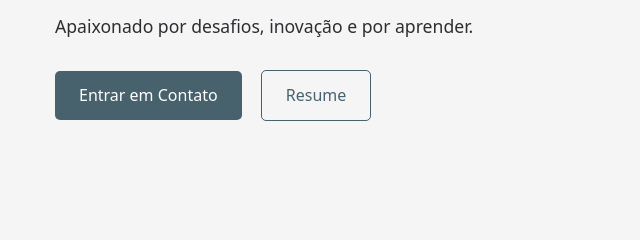
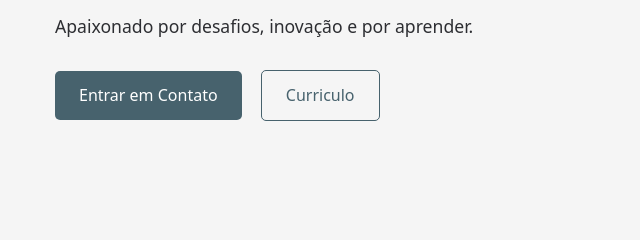
Before and after one commit to maikereis/portfolio, a plain HTML site: page index.html in a window 1280 px wide. Shown: the part 306-546 px from the top of the page, 25-665 px from the left. Drawn offline with Linux system fonts and the light colour scheme.

Commit message:
Fix name

```diff
--- a/index.html
+++ b/index.html
@@ -275,7 +275,7 @@
                     <p>Apaixonado por desafios, inovação e por aprender.</p>
                     <div class="hero-buttons">
                         <a href="#contact" class="button">Entrar em Contato</a>
-                        <a href="assets/resume.pdf" class="button secondary">Resume</a>
+                        <a href="assets/resume.pdf" class="button secondary">Curriculo</a>
                     </div>
                 </div>
                 <div class="hero-image">
```
